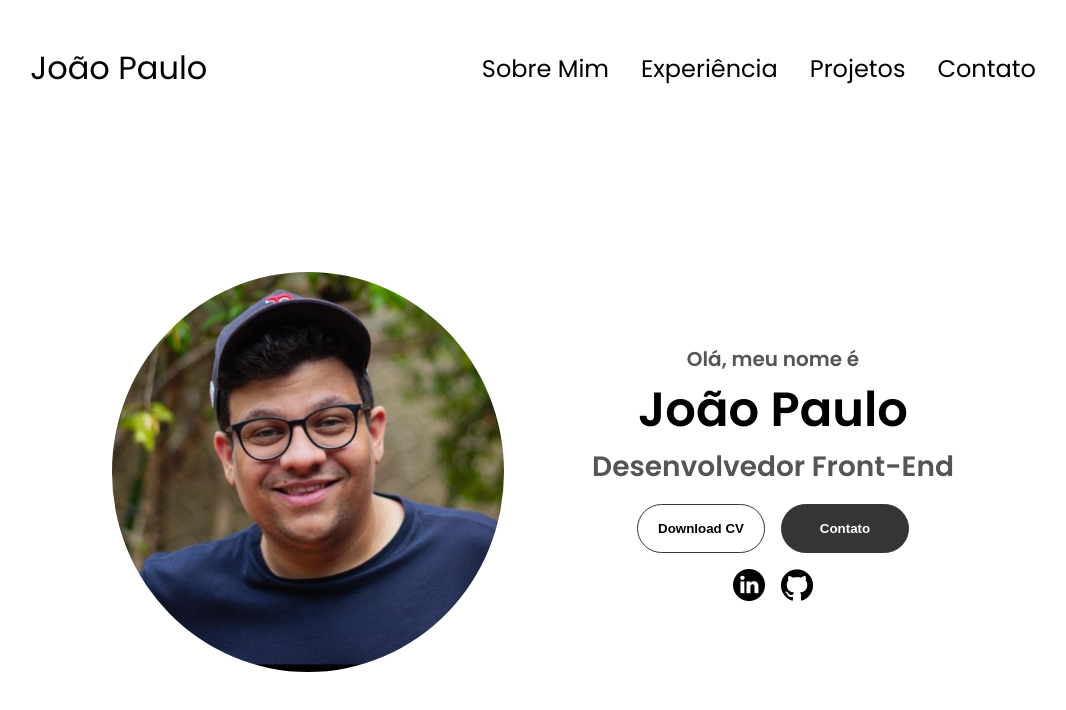
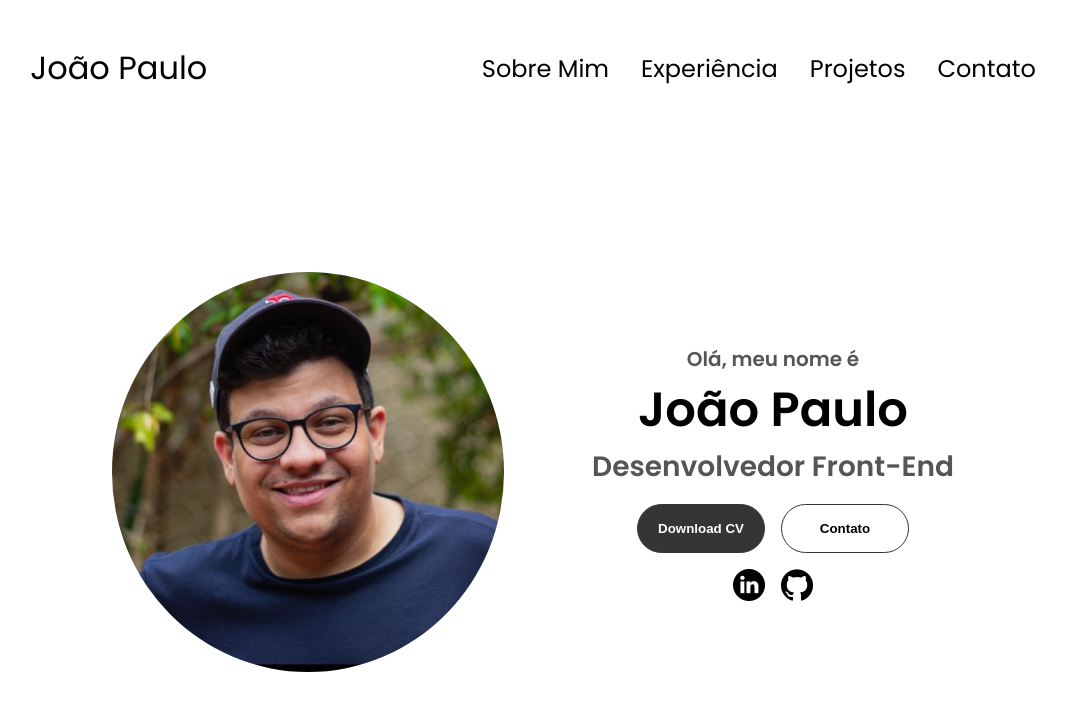
Before and after one commit to jhops10/meu-portfolio, a plain HTML site: page index.html in a window 1280 px wide. Shown: the whole page, without its empty margins (107-1173 px from the left). Drawn offline with Linux system fonts and the light colour scheme.

Commit message:
alteracoes nos botoes da hero-section

```diff
--- a/index.html
+++ b/index.html
@@ -56,12 +56,12 @@
         <p class="section__text__p2">Desenvolvedor Front-End</p>
         <div class="btn-container">
           <button
-            class="btn btn-color-2"
+            class="btn btn-color-1"
             onclick="window.open('./assets/resume-example.pdf')"
           >
             Download CV
           </button>
-          <button class="btn btn-color-1" onclick="location.href='./#contact'">
+          <button class="btn btn-color-2" onclick="location.href='./#contact'">
             Contato
           </button>
         </div>
@@ -85,6 +85,7 @@
       </div>
     </section>
     <!-- Hero Section -->
+
     <script src="script.js"></script>
   </body>
 </html>
--- a/style.css
+++ b/style.css
@@ -250,7 +250,7 @@ section {
 }
 
 .btn-color-1:hover {
-  background: #000000;
+  background: black;
 }
 
 .btn-color-2 {
```
